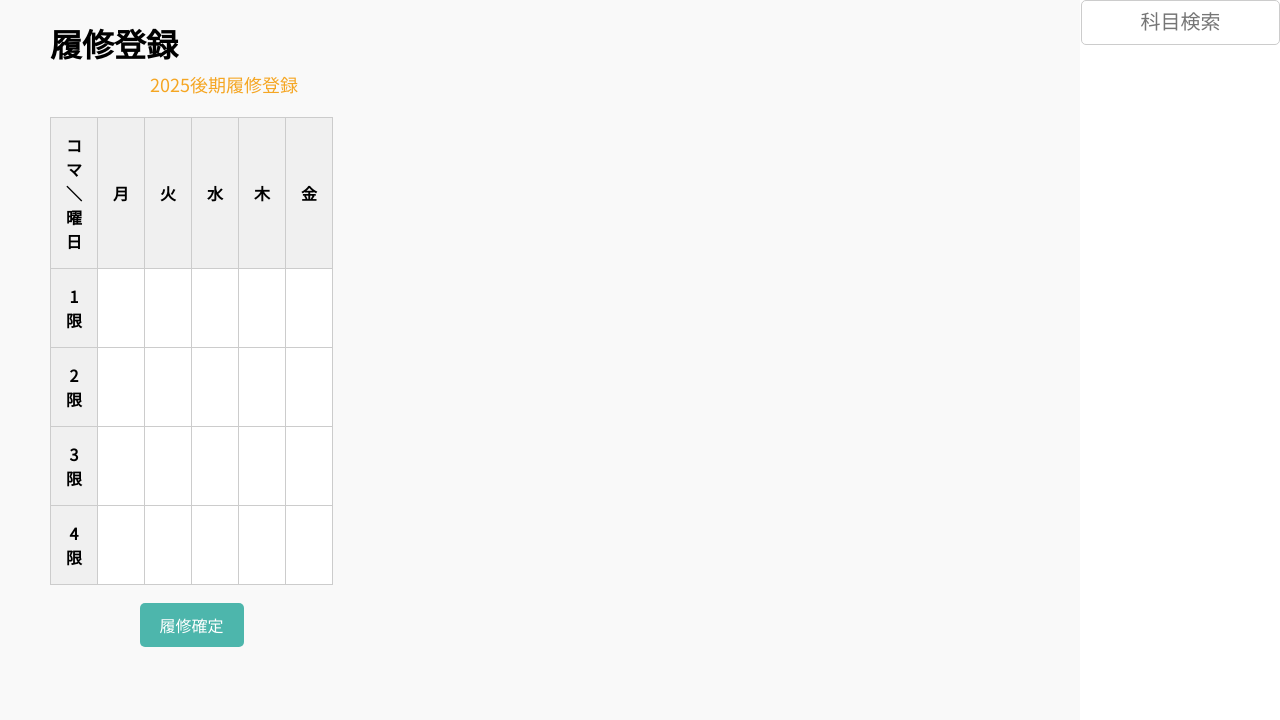
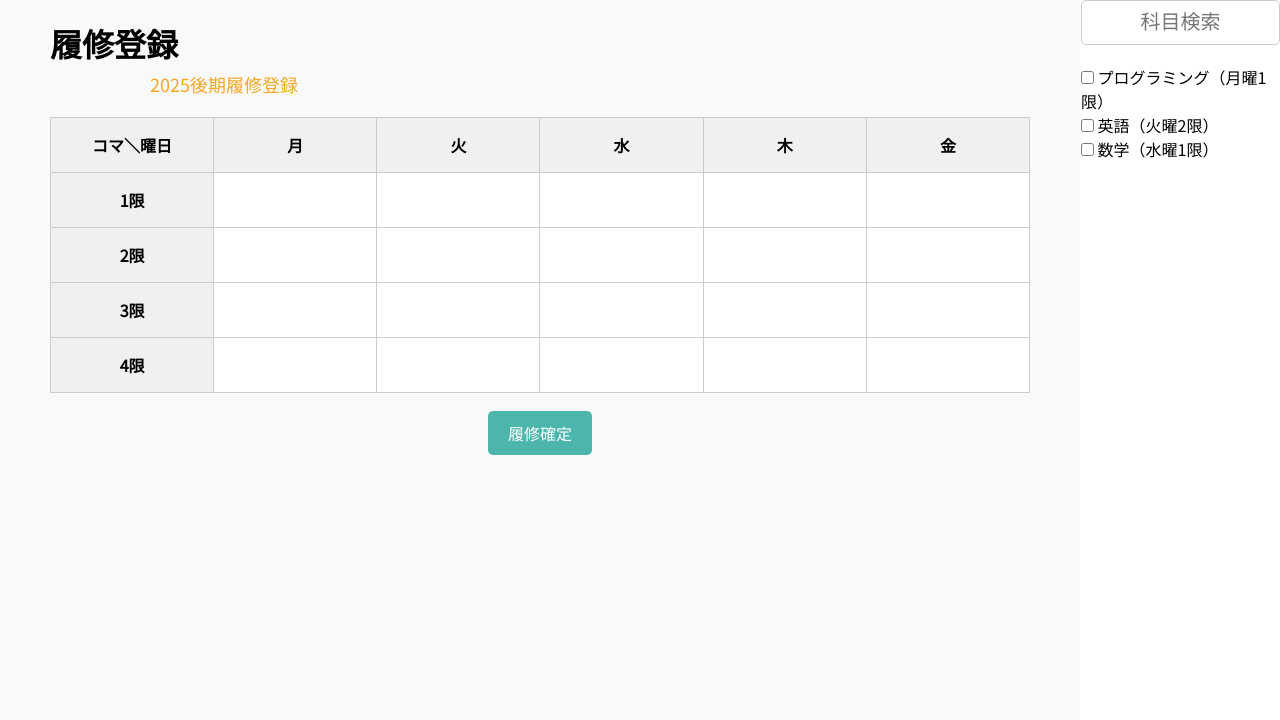
Before and after one commit to yoshiokaharuto/2025_spring_hakkason, a Flask app: template templates/syllabusregistration.html in a window 1280 px wide. Shown: the part 80-800 px from the top of the page. Run offline with Flask 3, Linux system fonts and the light colour scheme; the template is opened without the code that fills it, so the values that code supplies are empty.

Commit message:
js修正

```diff
--- a/templates/syllabusregistration.html
+++ b/templates/syllabusregistration.html
@@ -78,13 +78,16 @@
     </div>
     <div class="search-section">
       <input type="text" id="searchInput" class="search-input" placeholder="科目検索">
+      <div class="search-results">
+        <label><input type="checkbox" class="subject-check" value="1"> プログラミング（月曜1限）</label><br>
+        <label><input type="checkbox" class="subject-check" value="2"> 英語（火曜2限）</label><br>
+        <label><input type="checkbox" class="subject-check" value="3"> 数学（水曜1限）</label><br>
       </div>
-<div class="search-results">
-       <p></p>
     </div>
   </div>
 
       <script>
+            // 科目一覧（複数の時間に対応）
             const subjectList = [
             { id: "1", name: "プログラミング",
             schedule: [1,7,15]},
@@ -93,13 +96,15 @@
             { id: "3", name: "数学",
             schedule: [ 19 ] }
             ];
-    document.querySelectorAll(".subject-check").forEach(checkbox => {checkbox.addEventListener("change", () => const subject = subjectList.find(s => s.id === checkbox.value);
-        subject.schedule.forEach(time => {const cellId = `cell-${time}`});
+
+            // チェックボックスの監視
+            document.querySelectorAll(".subject-check").forEach(checkbox => { checkbox.addEventListener("change", () => { const subject = subjectList.find(s => s.id === checkbox.value);
+                subject.schedule.forEach(time => { const cellId = `cell-${time}`;
                 const ul = document.getElementById(cellId);
-        if(checkbox.checked) {
-          const li = documnent.createElement('li');
+                if (checkbox.checked) {
+                    const li = document.createElement("li");
                     li.textContent = subject.name;
-          li.setAttribute("data-subject-id",subject.id);
+                    li.setAttribute("data-subject-id", subject.id);
                     ul.appendChild(li);
                 } else {
                     const liToRemove = ul.querySelector(`li[data-subject-id="${subject.id}"]`);
@@ -107,7 +112,9 @@
                         ul.removeChild(liToRemove);
                     }
                 }
-    )})
+            });
+        });
+    });
     </script>
 </body>
 </html>
```
Lines whose indentation alone changed are shown as unchanged.
